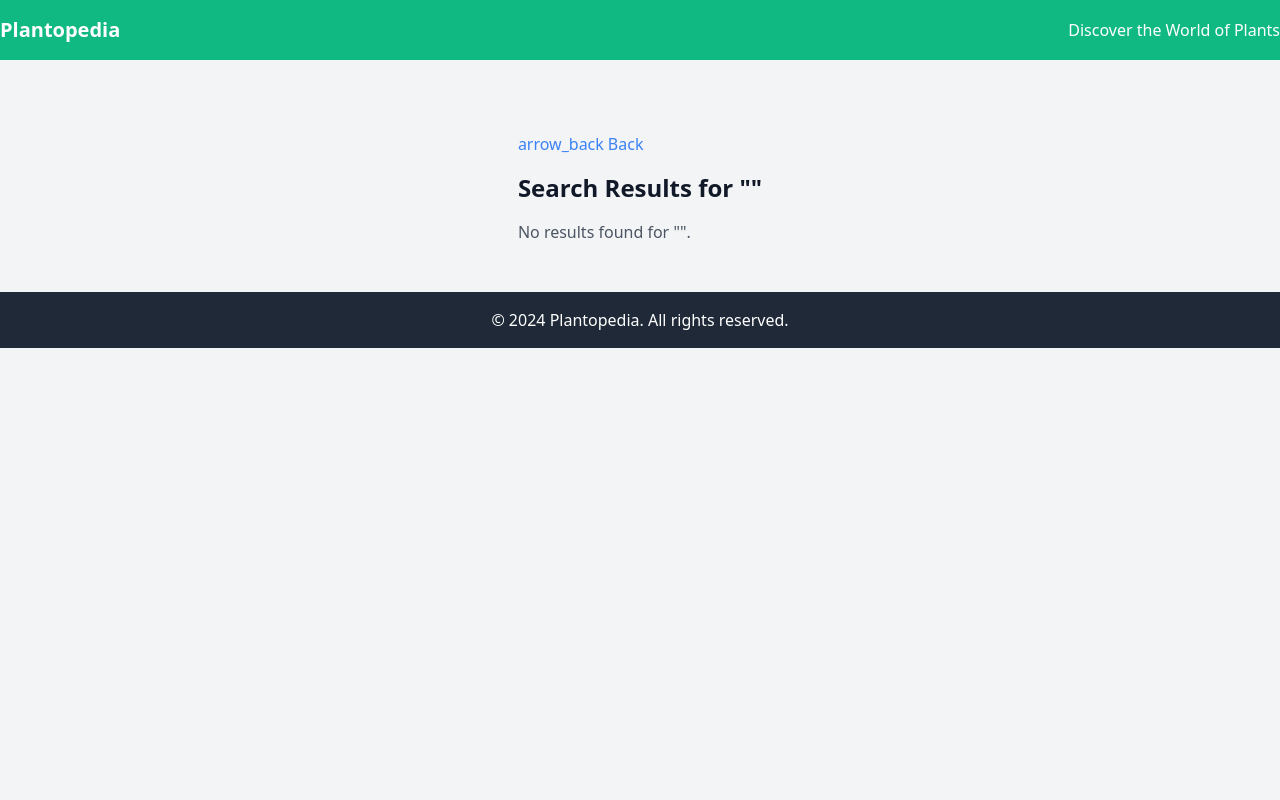
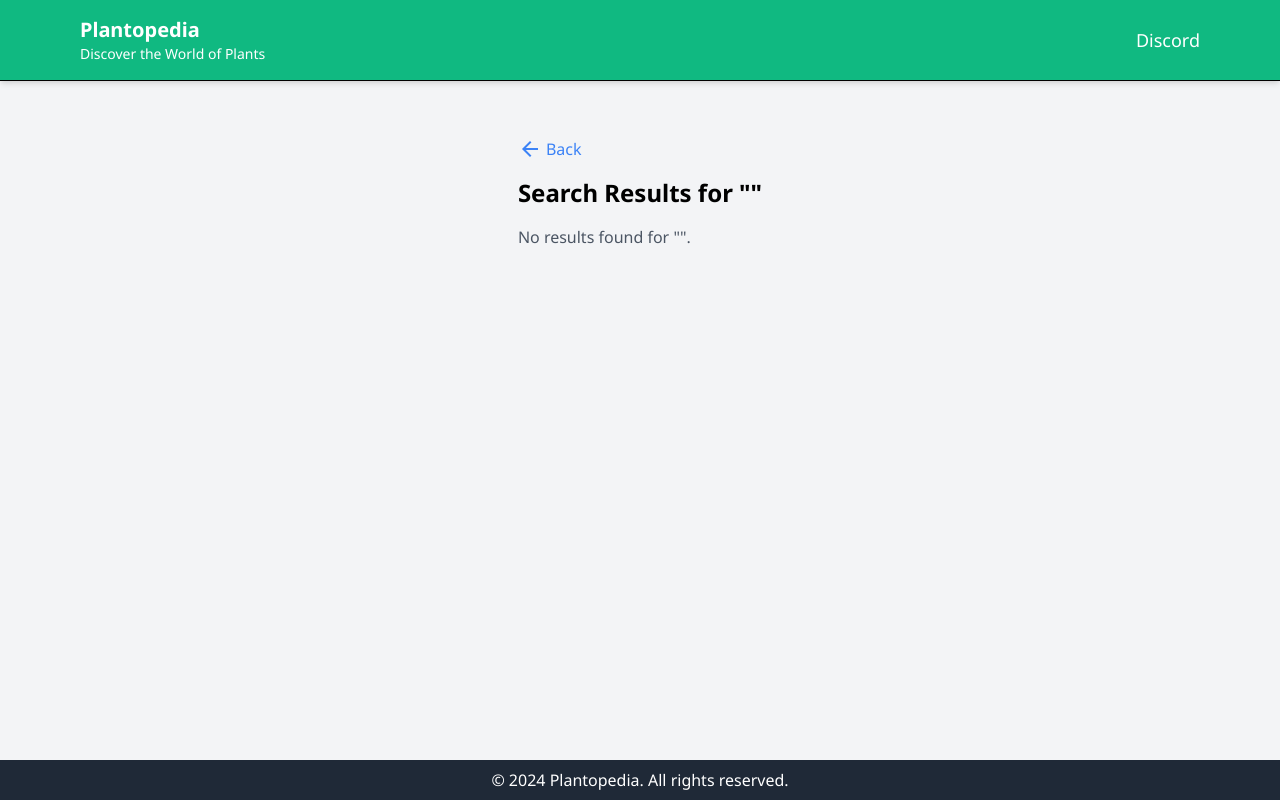
Before and after one commit to willi-felix/flora, a Flask app: page /search in a window 1280 px wide. Run offline with Flask 3, Linux system fonts and the light colour scheme.

Commit message:
Update base.html

```diff
--- a/templates/base.html
+++ b/templates/base.html
@@ -4,22 +4,42 @@
     <meta charset="UTF-8">
     <meta name="viewport" content="width=device-width, initial-scale=1.0">
     <title>{{ site_name }} - {{ slogan }}</title>
+    <link rel="icon" href="https://github.com/willi-felix/dicgo/raw/51d1d9a58e156814c3c0c4aa17dcf53bce8240da/20241225_062325_0000.ico" type="image/x-icon">
     <link href="https://cdn.jsdelivr.net/npm/tailwindcss@2.2.19/dist/tailwind.min.css" rel="stylesheet">
+    <link href="https://fonts.googleapis.com/icon?family=Material+Icons" rel="stylesheet">
+    <link rel="preconnect" href="https://fonts.googleapis.com">
+<link rel="preconnect" href="https://fonts.gstatic.com" crossorigin>
+    <link href="https://fonts.googleapis.com/css2?family=Noto+Sans:ital,wght@0,100..900;1,100..900&display=swap" rel="stylesheet">
 </head>
-<body class="bg-gray-100 text-gray-900">
-    <header class="bg-green-500 text-white py-4">
-        <div class="container mx-auto flex justify-between items-center">
-            <h1 class="text-xl font-semibold">{{ site_name }}</h1>
-            <p>{{ slogan }}</p>
+<body class="font-sans bg-gray-100 flex flex-col min-h-screen">
+    <!-- Sticky Header -->
+    <header class="bg-green-500 text-white sticky top-0 z-10 shadow-md">
+        <div class="max-w-6xl mx-auto flex justify-between items-center p-4">
+            <div>
+                <h1 class="text-xl font-bold"><a href="/">{{ site_name }}</a></h1>
+                <p class="text-sm"><a href="/">{{ slogan }}</a></p>
+            </div>
+            <nav class="flex flex-nowrap space-x-2 sm:space-x-4 text-sm sm:text-base lg:text-lg">
+                <a href="#" class="hover:underline">Discord</a>
+            </nav>
         </div>
+        <div class="border-t border-black"></div>
     </header>
-    <main class="container mx-auto mt-8">
+
+    <!-- Content -->
+    <main class="max-w-4xl mx-auto p-4 flex-grow">
         {% block content %}{% endblock %}
     </main>
-    <footer class="bg-gray-800 text-white py-4 mt-8">
-        <div class="container mx-auto text-center">
-            <p>&copy; {{ current_year }} {{ site_name }}. All rights reserved.</p>
-        </div>
+
+    <!-- Sticky Footer -->
+    <footer class="bg-gray-800 text-white text-center py-2 mt-auto">
+        <p>&copy; {{ current_year }} {{ site_name }}. All rights reserved.</p>
     </footer>
+    <style>
+        * {
+            font-family: "Noto Sans", sans-serif;
+        }
+    </style>
+
 </body>
 </html>
```
